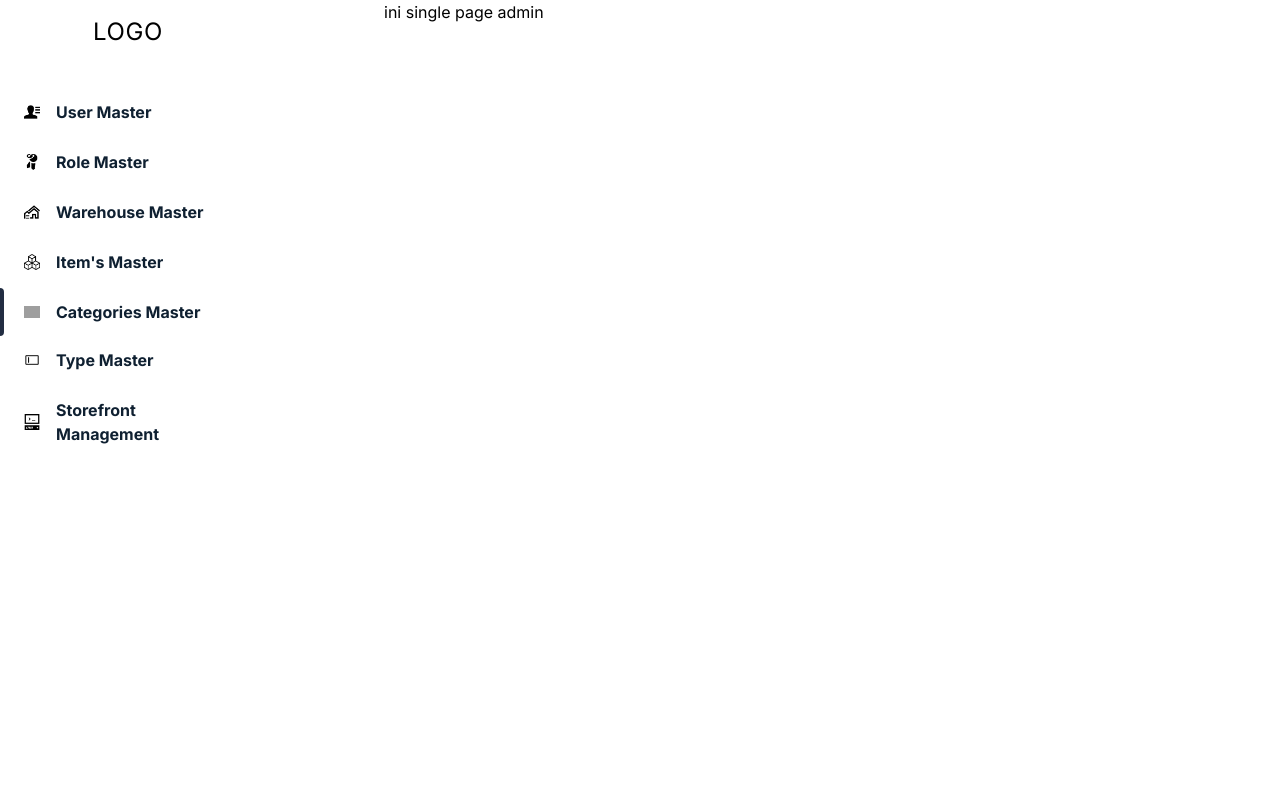
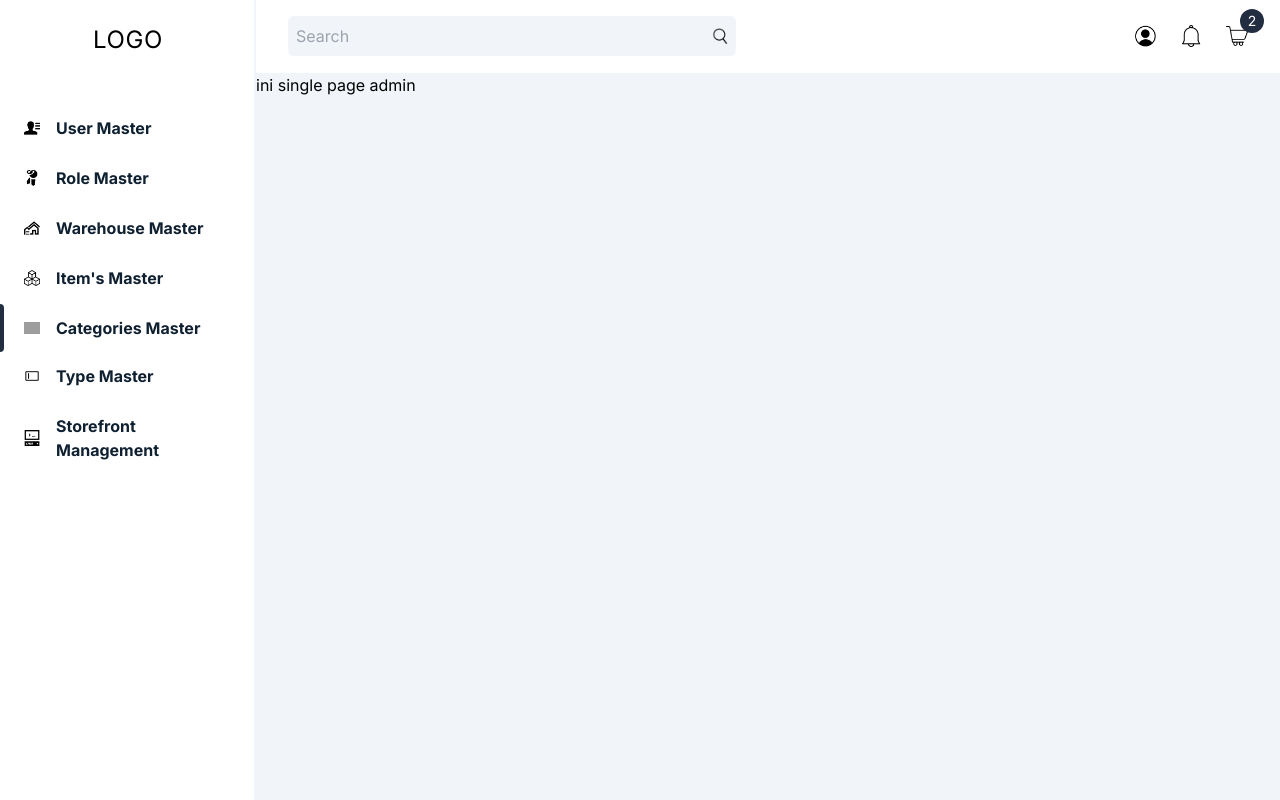
Before and after one commit to Azukii09/cosmetics-shop, a Next.js app: page /admin/categories in a window 1280 px wide. Built offline with nearby package versions, Linux system fonts and the light colour scheme; grey boxes are pictures that could not be loaded.

Commit message:
#30- re templating admin panel
Signed-off-by: Azukii09 <azuknisianta@gmail.com>

```diff
--- a/src/app/admin/[slug]/page.tsx
+++ b/src/app/admin/[slug]/page.tsx
@@ -3,7 +3,7 @@
 export default function SingleAdminPage() {
 
     return (
-        <div className="lg:sticky flex flex-col gap-4 px-4 md:px-8 lg:px-16 xl:px-32 2xl:px-64">
+        <div className="lg:sticky flex flex-col gap-4">
             ini single page admin
         </div>
     )
--- a/src/app/admin/layout.tsx
+++ b/src/app/admin/layout.tsx
@@ -1,5 +1,6 @@
 import React from "react";
-import Sidebar from "@/components/feature/sidebar";
+import Sidebar from "@/components/feature/admin_panel/template/sidebar";
+import NavbarAdmin from "@/components/feature/admin_panel/template/navbarAdmin";
 
 export default function DashboardLayout({
    children,
@@ -8,10 +9,15 @@ export default function DashboardLayout({
 }>) {
     return (
         <section className={"flex w-full"}>
-            <aside className={"z-20 hidden w-64 overflow-y-auto bg-white  md:block flex-shrink-0 h-screen"}>
+            <aside className={"z-20 hidden w-64 overflow-y-auto bg-white  md:block flex-shrink-0 h-screen border-r-2 border-slate-100"}>
                 <Sidebar/>
             </aside>
-            <div className={"w-full flex-1 flex"}> {children}</div>
+            <div className={"w-full flex-1 flex flex-col"}>
+                <NavbarAdmin/>
+                <div className={"w-full bg-slate-100 h-full"}>
+                    {children}
+                </div>
+            </div>
 
         </section>
     );
--- /dev/null
+++ b/src/components/components/admin_panel/mobileAdminMenu.tsx
@@ -0,0 +1,41 @@
+"use client"
+
+import React, {useState} from "react";
+import Image from "next/image";
+import {getSidebar} from "@/data/sidebar";
+import Link from "next/dist/client/link";
+import {usePathname} from "next/navigation";
+
+export default function MobileAdminMenu() {
+    const [isOpen, setIsOpen] = useState(false);
+    const menu = getSidebar()
+    const pathname = usePathname();
+    return(
+        <div>
+            <Image
+                src={"/assets/img/static/menu.png"}
+                alt={"menu"}
+                width={28}
+                height={28}
+                className={"cursor-pointer"}
+                onClick={() => setIsOpen((prev) => !prev)}
+            />{
+            isOpen && (
+                <>
+                    <ul className={"absolute top-20 bg-secondary text-white left-0 w-full h-[calc(100vh-80px)] flex flex-col justify-center items-center gap-8 text-xl z-10"}>
+                        {menu.map((item) => (
+                            <li className={pathname === item.linkTo? "relative px-6 py-3 w-full bg-contras":"relative px-6 py-3 w-full hover:bg-contras"} key={item.id}>
+                                <Link href={item.linkTo}
+                                      className={"inline-flex items-center w-full font-bold text-white transition-colors duration-150"}>
+                                    <Image src={item.iconW} alt={"icon"} width={16} height={16}/>
+                                    <span className="ml-4">{item.name}</span>
+                                </Link>
+                            </li>
+                        ))}
+                    </ul>
+                </>
+            )
+        }
+        </div>
+    )
+}
--- /dev/null
+++ b/src/components/feature/admin_panel/template/navbarAdmin.tsx
@@ -0,0 +1,32 @@
+"use client"
+
+import NavSearchBar from "@/components/feature/end_user/template/navSearchBar";
+import NavIcon from "@/components/feature/end_user/template/navIcon";
+import MobileAdminMenu from "@/components/components/admin_panel/mobileAdminMenu";
+
+export default function NavbarAdmin(){
+    return (
+        <>
+            <nav className={"w-full h-20 flex items-center justify-between"}>
+                {/*mobile*/}
+                <div className="h-20 w-full px-4 flex items-center justify-between md:hidden shadow-md">
+                    <MobileAdminMenu/>
+                    <div className={"w-1/2 flex items-center justify-between gap-8"}>
+                        <NavSearchBar/>
+                        <NavIcon/>
+                    </div>
+                </div>
+                {/*bigger screen*/}
+                <div className={"hidden md:w-full md:flex items-center h-full justify-between gap-8 shadow-md"}>
+                    {/*Left*/}
+                    <div className={"w-1/2 xl:w-1/2 flex items-center justify-center px-8"}>
+                        <NavSearchBar/>
+                    </div>
+                    <div className={"px-8"}>
+                        <NavIcon/>
+                    </div>
+                </div>
+            </nav>
+        </>
+    )
+}
--- /dev/null
+++ b/src/components/feature/admin_panel/template/sidebar.tsx
@@ -0,0 +1,32 @@
+"use client"
+import React from "react";
+import Logo from "@/components/tokens/logo";
+import Link from "next/dist/client/link";
+import Image from "next/image";
+import {usePathname} from "next/navigation";
+import {getSidebar} from "@/data/sidebar";
+
+export default function Sidebar(){
+    const menu = getSidebar()
+    const router = usePathname();
+    return (
+        <section className={"w-64 overflow-y-auto flex flex-col"}>
+            <div className={"w-full h-20 flex items-center justify-center"}>
+                <Logo link={"/admin/dashboard"}/>
+            </div>
+            <ul className={"mt-6"}>
+                {menu.map((item) => (
+                    <li className={"relative px-6 py-3 w-full"} key={item.id}>
+                        <span
+                            className={router === item.linkTo ? "absolute inset-y-0 left-0 w-1 bg-secondary rounded-tr-lg rounded-br-lg":"hidden"}></span>
+                        <Link href={item.linkTo}
+                              className={"inline-flex items-center w-full font-bold text-primary transition-colors duration-150 hover:text-info"}>
+                            <Image src={item.icon} alt={"icon"} width={16} height={16}/>
+                            <span className="ml-4">{item.name}</span>
+                        </Link>
+                    </li>
+                ))}
+            </ul>
+        </section>
+    )
+}
--- a/src/components/feature/sidebar.tsx
+++ /dev/null
@@ -1,77 +0,0 @@
-"use client"
-import React from "react";
-import Logo from "@/components/tokens/logo";
-import Link from "next/dist/client/link";
-import Image from "next/image";
-import {usePathname} from "next/navigation";
-
-export default function Sidebar(){
-    // list of sidebar menu
-    const menu = [
-        {
-            id:1,
-            name:"User Master",
-            linkTo: "/admin/user",
-            icon:"/assets/img/static/prof-list-b.png"
-        },
-        {
-            id:2,
-            name:"Role Master",
-            linkTo: "/admin/role",
-            icon:"/assets/img/static/key-b.png"
-        },
-        {
-            id: 3,
-            name: "Warehouse Master",
-            linkTo: "/admin/warehouse",
-            icon:"/assets/img/static/warehouse-b.png"
-        },
-        {
-            id:4,
-            name:"Item's Master",
-            linkTo: "/admin/item",
-            icon:"/assets/img/static/item-b.png"
-        },
-        {
-            id:5,
-            name:"Categories Master",
-            linkTo: "/admin/categories",
-            icon:"/assets/img/static/category-b.png"
-        },
-        {
-            id:6,
-            name:"Type Master",
-            linkTo: "/admin/type",
-            icon:"/assets/img/static/type-b.png"
-        },
-        {
-            id:7,
-            name:"Storefront Management",
-            linkTo: "/admin/storefront-management",
-            icon:"/assets/img/static/storefront-b.png"
-        },
-    ]
-
-    const router = usePathname();
-    return (
-        <section className={"w-64 overflow-y-auto flex flex-col"}>
-            <div className={"w-full h-16 flex items-center justify-center"}>
-                <Logo link={"/admin/dashboard"}/>
-            </div>
-            <ul className={"mt-6"}>
-                {menu.map((item) => (
-                    <li className={"relative px-6 py-3 w-full"} key={item.id}>
-                        <span
-                            className={router === item.linkTo ? "absolute inset-y-0 left-0 w-1 bg-secondary rounded-tr-lg rounded-br-lg":"hidden"}></span>
-                        <Link href={item.linkTo}
-                              className={"inline-flex items-center w-full font-bold text-primary transition-colors duration-150 hover:text-info"}>
-                            <Image src={item.icon} alt={"icon"} width={16} height={16}/>
-                            <span className="ml-4">{item.name}</span>
-                        </Link>
-                    </li>
-                ))}
-
-            </ul>
-        </section>
-    )
-}
--- /dev/null
+++ b/src/data/sidebar.ts
@@ -0,0 +1,55 @@
+const sidebarData = [
+    {
+        id:1,
+        name:"User Master",
+        linkTo: "/admin/user",
+        icon:"/assets/img/static/prof-list-b.png",
+        iconW:"/assets/img/static/prof-list-w.png",
+    },
+    {
+        id:2,
+        name:"Role Master",
+        linkTo: "/admin/role",
+        icon:"/assets/img/static/key-b.png",
+        iconW:"/assets/img/static/key-w.png",
+    },
+    {
+        id: 3,
+        name: "Warehouse Master",
+        linkTo: "/admin/warehouse",
+        icon:"/assets/img/static/warehouse-b.png",
+        iconW:"/assets/img/static/warehouse-w.png",
+    },
+    {
+        id:4,
+        name:"Item's Master",
+        linkTo: "/admin/item",
+        icon:"/assets/img/static/item-b.png",
+        iconW:"/assets/img/static/item-w.png",
+    },
+    {
+        id:5,
+        name:"Categories Master",
+        linkTo: "/admin/categories",
+        icon:"/assets/img/static/category-b.png",
+        iconW:"/assets/img/static/category-w.png",
+    },
+    {
+        id:6,
+        name:"Type Master",
+        linkTo: "/admin/type",
+        icon:"/assets/img/static/type-b.png",
+        iconW:"/assets/img/static/type-w.png",
+    },
+    {
+        id:7,
+        name:"Storefront Management",
+        linkTo: "/admin/storefront-management",
+        icon:"/assets/img/static/storefront-b.png",
+        iconW:"/assets/img/static/storefront-w.png",
+    },
+]
+
+export const getSidebar = () => {
+    return sidebarData;
+}
```
Also changed, not shown: src/components/components/admin_panel/navbarAdmin.tsx (added).
